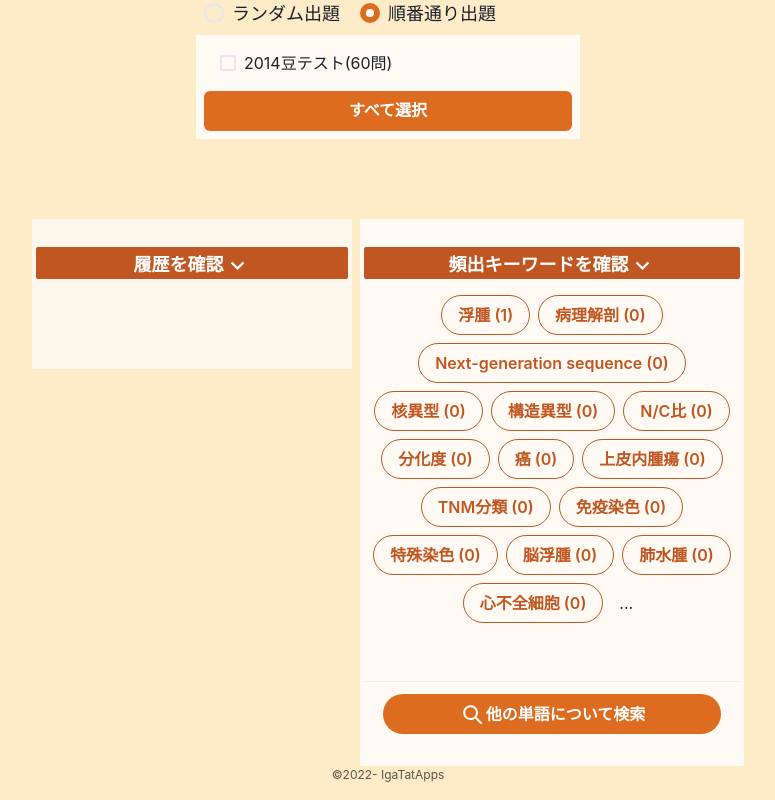
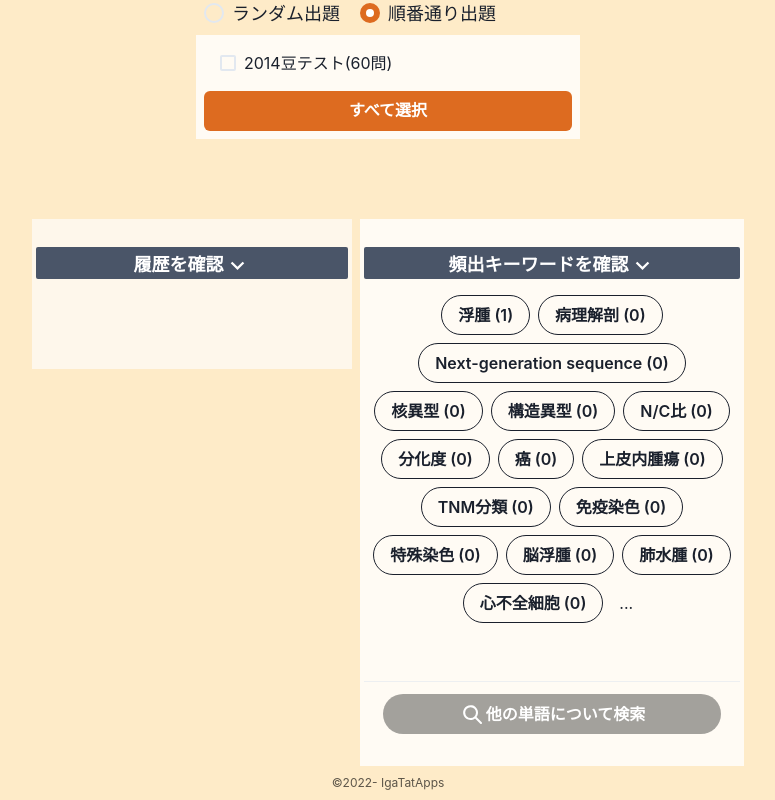
Before and after one commit to Igaki12/anywhere-pathology, a React (Create React App) app: page / in a window 1280 px wide. Shown: the part 542-1342 px from the top of the page, without its empty margins (252-1027 px from the left). Built offline with nearby package versions, Linux system fonts and the light colour scheme.

Commit message:
changed colors

```diff
--- a/src/App.js
+++ b/src/App.js
@@ -134,7 +134,13 @@ function App() {
               />
             </WrapItem>
           </Wrap>
-          <Text fontSize="xs" textColor={'blackAlpha.700'} textAlign="center">
+          <Text
+            fontSize="xs"
+            textColor={'blackAlpha.700'}
+            textAlign="center"
+            mt={2}
+            mb={2}
+          >
             ©2022- IgaTatApps
           </Text>
         </Box>
--- a/src/components/History.js
+++ b/src/components/History.js
@@ -49,7 +49,7 @@ export const History = ({
         mr="auto"
         ml="auto"
         borderRadius="sm"
-        bgColor="orange.600"
+        bgColor="gray.600"
         color="white"
         fontSize="lg"
         fontWeight="bold"
@@ -267,7 +267,7 @@ export const History = ({
                       <Spacer />
                       {log.remaining && log.remaining.length > 0 ? (
                         <Button
-                          colorScheme={'orange'}
+                          colorScheme={'red'}
                           variant="outline"
                           size="sm"
                           onClick={() => {
--- a/src/components/SearchWord.js
+++ b/src/components/SearchWord.js
@@ -53,7 +53,7 @@ export const SearchWord = ({
             mr="auto"
             ml="auto"
             borderRadius="sm"
-            bgColor="orange.600"
+            bgColor="gray.600"
             color="white"
             fontSize="lg"
             fontWeight="bold"
@@ -137,7 +137,7 @@ export const SearchWord = ({
                       key={tagIndex + 'searchTag2'}
                       borderRadius="full"
                       variant="outline"
-                      colorScheme={'orange'}
+                      colorScheme={'black'}
                       onClick={() => {
                         toast({
                           title: `${tag.terms.join(' / ')}`,
@@ -172,7 +172,7 @@ export const SearchWord = ({
             mr="5%"
             ml="5%"
             w="90%"
-            colorScheme="orange"
+            colorScheme="blackAlpha"
             onClick={onOpen}
           >
             <SearchIcon boxSize={'1.2em'} mr="1" ml="1" />
```
Also changed, not shown: 7 other files (tests, documents, lock files or other folders).
